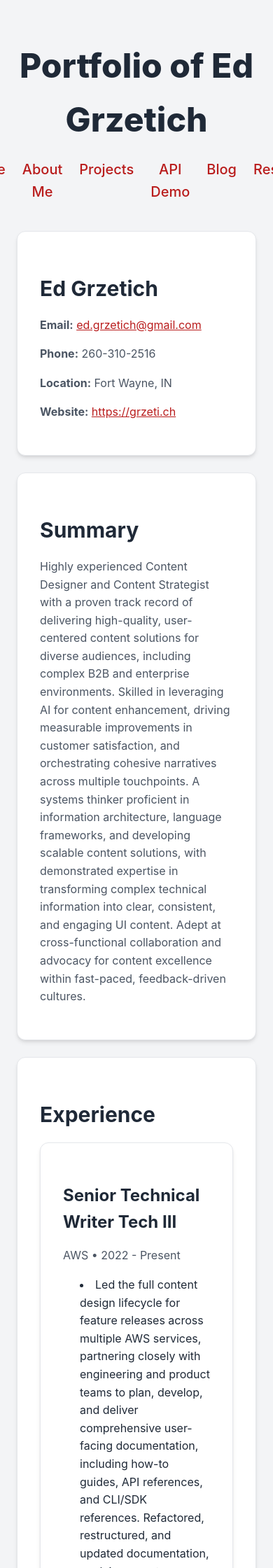
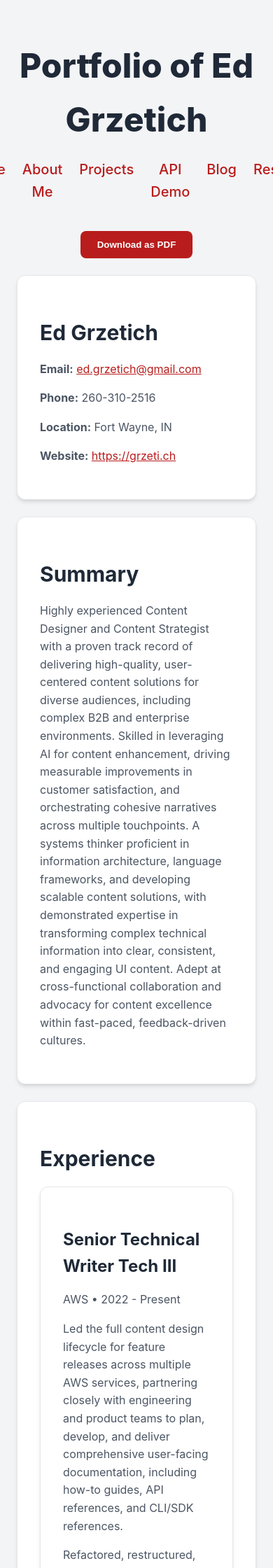
Before and after one commit to grzetich/portfolio, a Jekyll site: the page built from docs/styled-resume.md, in a window 390 px wide. Shown: the top 2240 px of the page at 70% size. Built offline with Jekyll 4.4.1, drawn with Linux system fonts in a browser that asks for light colours; some of the changed text lies outside the part shown.

Commit message:
Added resume download feature.

```diff
--- a/docs/styled-resume.md
+++ b/docs/styled-resume.md
@@ -7,55 +7,108 @@ permalink: /resume.html
 
 {% assign resume = site.data.resume %}
 
-<section id="contact-info" class="section-container">
-    <h2 class="text-3xl font-bold text-gray-900 mb-4 text-center">{{ resume.contactinfo.name.first }} {{ resume.contactinfo.name.last }}</h2>
-    <div class="text-center text-gray-700 leading-relaxed mb-4">
-        <p class="mb-2">
-            <strong>Email:</strong> <a href="mailto:{{ resume.contactinfo.email }}" class="text-red-700 hover:underline">{{ resume.contactinfo.email }}</a>
+<style>
+    /* Add styles that will only apply when printing */
+    @media print {
+        body, .container {
+            margin: 0;
+            padding: 0;
+            box-shadow: none;
+        }
+        header, footer, #download-button-container {
+            display: none !important;
+        }
+        .section-container, .project-card {
+            border: none !important;
+            box-shadow: none !important;
+            page-break-inside: avoid;
+        }
+    }
+</style>
+
+<!-- Container for the download button -->
+<div id="download-button-container" style="text-align: center; margin-bottom: 1.5rem;">
+    <button id="download-pdf" style="padding: 0.75rem 1.5rem; border-radius: 0.5rem; font-weight: 600; color: #ffffff; background-color: #b91c1c; border: none; cursor: pointer;">
+        Download as PDF
+    </button>
+</div>
+
+<!-- The main resume content that will be converted to PDF -->
+<div id="resume-content">
+    <section id="contact-info" class="section-container">
+        <h2 class="text-3xl font-bold text-gray-900 mb-4 text-center">{{ resume.contactinfo.name.first }} {{ resume.contactinfo.name.last }}</h2>
+        <div class="text-center text-gray-700 leading-relaxed mb-4">
+            <p class="mb-2">
+                <strong>Email:</strong> <a href="mailto:{{ resume.contactinfo.email }}" class="text-red-700 hover:underline">{{ resume.contactinfo.email }}</a>
+            </p>
+            <p class="mb-2">
+                <strong>Phone:</strong> {{ resume.contactinfo.phonenumber }}
+            </p>
+            <p class="mb-2">
+                <strong>Location:</strong> {{ resume.contactinfo.city }}, {{ resume.contactinfo.state }}
+            </p>
+            <p class="mb-2">
+                <strong>Website:</strong> <a href="{{ resume.contactinfo.url }}" target="_blank" class="text-red-700 hover:underline">{{ resume.contactinfo.url }}</a>
+            </p>
+            {% if resume.contactinfo.github %} {# Check if github field exists #}
+            <p>
+        <strong>GitHub:</strong> <a href="https://github.com/grzetich" target="_blank" class="text-red-700 hover:underline">github.com/grzetich</a>
+    </p>
+            {% endif %}
+        </div>
+    </section>
+
+    <section id="objective" class="section-container">
+        <h2 class="text-3xl font-bold text-gray-900 mb-4">Summary</h2>
+        <p class="text-gray-700 leading-relaxed">
+            {{ resume.objective }}
         </p>
-        <p class="mb-2">
-            <strong>Phone:</strong> {{ resume.contactinfo.phonenumber }}
-        </p>
-        <p class="mb-2">
-            <strong>Location:</strong> {{ resume.contactinfo.city }}, {{ resume.contactinfo.state }}
-        </p>
-        <p class="mb-2">
-            <strong>Website:</strong> <a href="{{ resume.contactinfo.url }}" target="_blank" class="text-red-700 hover:underline">{{ resume.contactinfo.url }}</a>
-        </p>
-        {% if resume.contactinfo.github %} {# Check if github field exists #}
-        <p>
-    <strong>GitHub:</strong> <a href="https://github.com/grzetich" target="_blank" class="text-red-700 hover:underline">github.com/grzetich</a>
-</p>
-        {% endif %}
-    </div>
-</section>
+    </section>
 
-<section id="objective" class="section-container">
-    <h2 class="text-3xl font-bold text-gray-900 mb-4">Summary</h2>
-    <p class="text-gray-700 leading-relaxed">
-        {{ resume.objective }}
-    </p>
-</section>
+    <section id="experience" class="section-container">
+        <h2 class="text-3xl font-bold text-gray-900 mb-4">Experience</h2>
+        <div class="space-y-8">
+            {% for job in resume.experience %}
+            <div class="project-card">
+                <h3 class="text-xl font-semibold text-red-700 mb-1">{{ job.title }}</h3>
+                <p class="text-lg text-gray-800 mb-2">{{ job.company }} &bull; {{ job.date_start }} - {% if job.date_end %}{{ job.date_end }}{% else %}Present{% endif %}</p>
+                <div class="job-duties space-y-3">
+                    {% assign duties_list = job.duties | split: ". " %}
+                    {% for duty in duties_list %}
+                        {% if duty != "" %}
+                            <p class="text-gray-700">{{ duty | strip }}.</p>
+                        {% endif %}
+                    {% endfor %}
+                </div>
+            </div>
+            {% endfor %}
+        </div>
+    </section>
 
-<section id="experience" class="section-container">
-    <h2 class="text-3xl font-bold text-gray-900 mb-4">Experience</h2>
-    <div class="space-y-8">
-        {% for job in resume.experience %}
+    <section id="education" class="section-container">
+        <h2 class="text-3xl font-bold text-gray-900 mb-4">Education</h2>
         <div class="project-card">
-            <h3 class="text-xl font-semibold text-red-700 mb-1">{{ job.title }}</h3>
-            <p class="text-lg text-gray-800 mb-2">{{ job.company }} &bull; {{ job.date_start }} - {% if job.date_end %}{{ job.date_end }}{% else %}Present{% endif %}</p>
-            <ul class="list-disc pl-6 text-gray-700 space-y-1">
-                <li>{{ job.duties }}</li>
-            </ul>
+            <h3 class="text-xl font-semibold text-red-700 mb-1">{{ resume.education.degree }}</h3>
+            <p class="text-lg text-gray-800">{{ resume.education.school }}</p>
         </div>
-        {% endfor %}
-    </div>
-</section>
+    </section>
+</div>
 
-<section id="education" class="section-container">
-    <h2 class="text-3xl font-bold text-gray-900 mb-4">Education</h2>
-    <div class="project-card">
-        <h3 class="text-xl font-semibold text-red-700 mb-1">{{ resume.education.degree }}</h3>
-        <p class="text-lg text-gray-800">{{ resume.education.school }}</p>
-    </div>
-</section>
+<!-- Add the html2pdf.js library -->
+<script src="https://cdnjs.cloudflare.com/ajax/libs/html2pdf.js/0.10.1/html2pdf.bundle.min.js"></script>
+
+<script>
+    document.getElementById('download-pdf').addEventListener('click', function () {
+        const element = document.getElementById('resume-content');
+        const opt = {
+            margin:       0.5,
+            filename:     'Grzetich-resume.pdf',
+            image:        { type: 'jpeg', quality: 0.98 },
+            html2canvas:  { scale: 2, useCORS: true },
+            jsPDF:        { unit: 'in', format: 'letter', orientation: 'portrait' }
+        };
+
+        // New Promise-based usage:
+        html2pdf().set(opt).from(element).save();
+    });
+</script>
```
